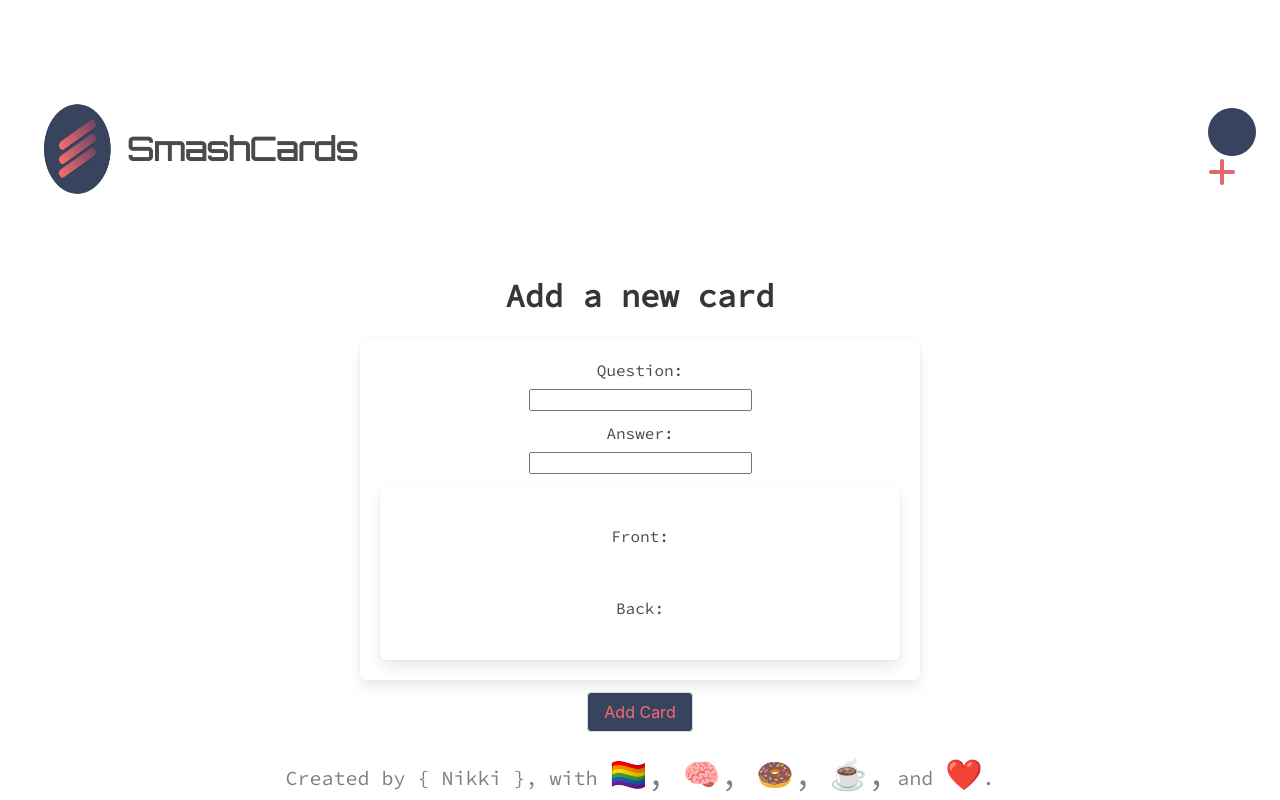
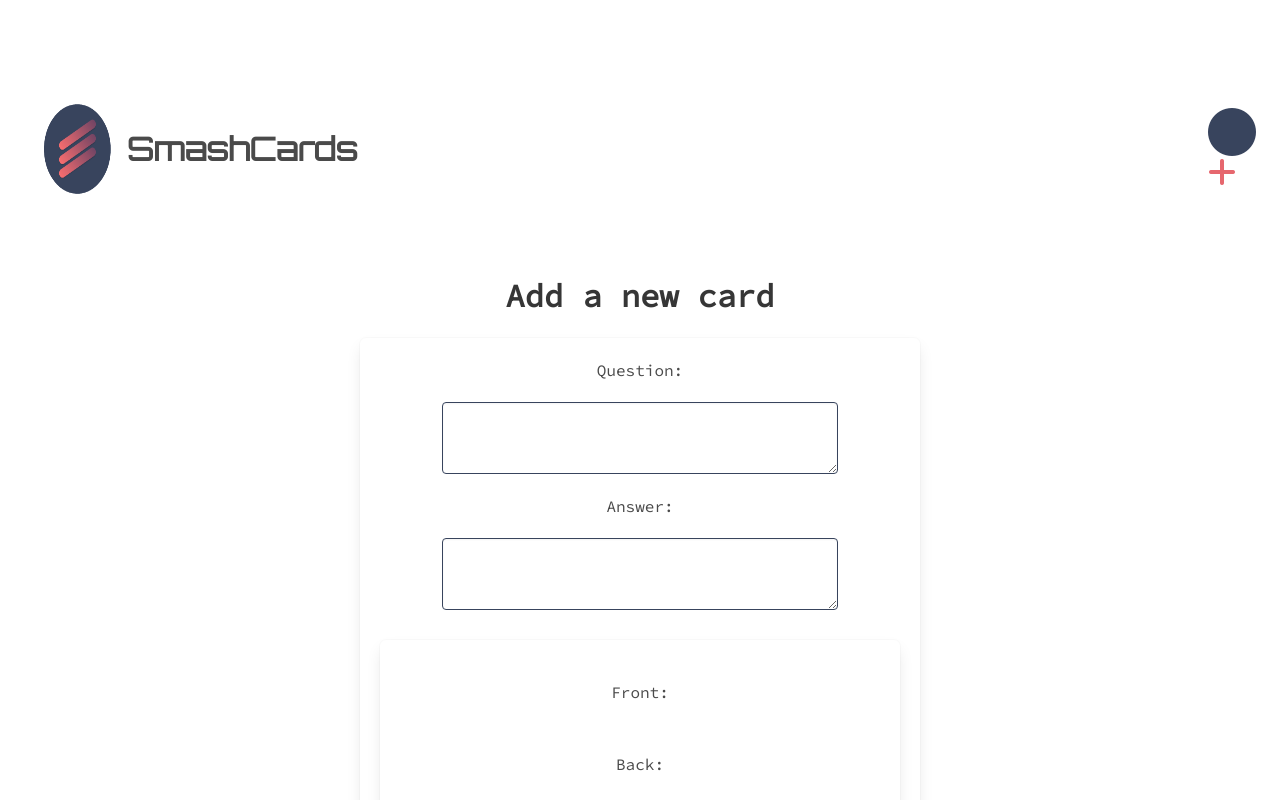
Before and after one commit to piknikki/smashcards-vue, a Vue app: page /add-card in a window 1280 px wide. Shown: the top 800 px of the page. Built offline with nearby package versions, Linux system fonts and the light colour scheme.

Commit message:
change input to textarea

```diff
--- a/src/components/AddCard.vue
+++ b/src/components/AddCard.vue
@@ -5,11 +5,11 @@
       <div class="field box">
         <label for="question">Question:</label>
         <div class="control">
-          <input type="text" name="question" v-model="question">
+          <textarea class="textarea" name="question" v-model="question" rows="2"></textarea>
         </div>
         <label for="answer">Answer:</label>
         <div class="control">
-          <input type="text" name="answer" v-model="answer">
+          <textarea class="textarea answer" name="answer" v-model="answer" rows="2"></textarea>
         </div>
 
         <div class="field box card-box">
@@ -72,8 +72,9 @@ export default {
 }
 
 .control {
-  padding-top: 5px;
-  padding-bottom: 10px;
+  padding: 20px 10px;
+  max-width: 80%;
+  margin: 0 auto;
 }
 
 .card-box {
@@ -84,4 +85,12 @@ export default {
   background: #38445D;
   color: #F66C6F;
 }
+
+textarea {
+  border-color: #38445D;
+}
+
+.answer {
+  margin-bottom: 10px
+}
 </style>
--- a/src/components/EditCard.vue
+++ b/src/components/EditCard.vue
@@ -5,11 +5,11 @@
       <div class="field box">
         <label for="question">Question:</label>
         <div class="control">
-          <input type="text" name="question" v-model="card.question">
+          <textarea class="textarea" rows="2" name="question" v-model="card.question"></textarea>
         </div>
         <label for="answer">Answer:</label>
         <div class="control">
-          <input type="text" name="answer" v-model="card.answer">
+          <textarea class="textarea answer" rows="2" name="answer" v-model="card.answer"></textarea>
         </div>
 
         <div class="field box card-box">
@@ -81,8 +81,9 @@ export default {
 }
 
 .control {
-  padding-top: 5px;
-  padding-bottom: 10px;
+  padding: 20px 10px;
+  max-width: 80%;
+  margin: 0 auto;
 }
 
 .card-box {
@@ -94,4 +95,11 @@ export default {
   color: #F66C6F;
 }
 
+textarea {
+  border-color: #38445D;
+}
+
+.answer {
+  margin-bottom: 10px
+}
 </style>
```
